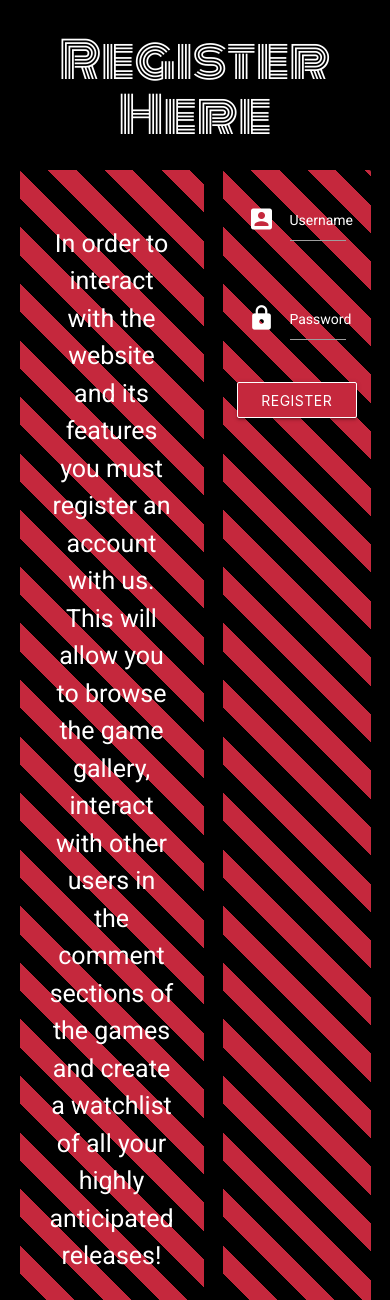
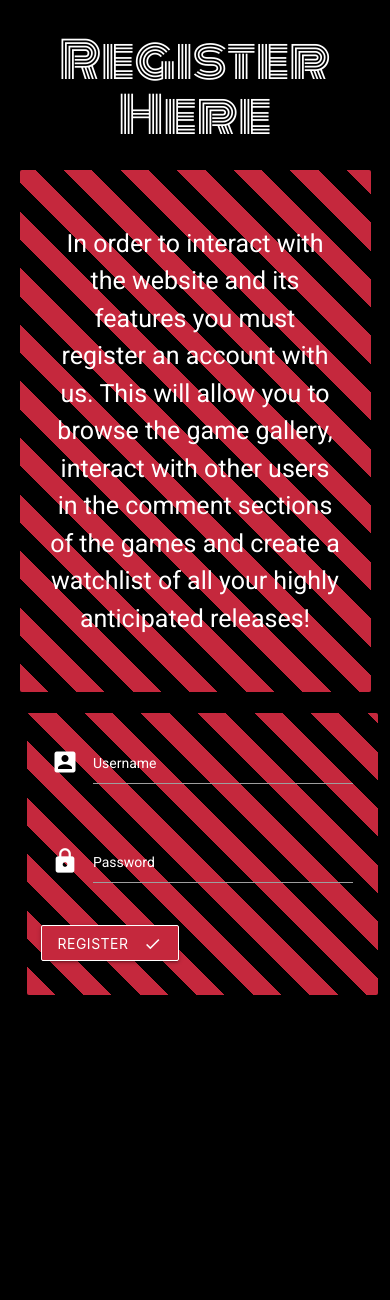
Before and after one commit to Ashwinreddy611/GameChat, a Flask app: page /register in a window 390 px wide. Shown: the part 56-1356 px from the top of the page. After the commit the page ends 1051 px from the top, so only its background shows below. Run offline with Flask 2, Linux system fonts and the light colour scheme; some libraries are stand-ins or nearby versions.

Commit message:
html validation of README complete and media query for register page

```diff
--- a/static/css/style.css
+++ b/static/css/style.css
@@ -153,3 +153,8 @@ body {
 }
 
 /* Media queries */
+@media(max-width: 576px){
+  #register-card {
+    display: block;
+}
+}
```
Also changed, not shown: README.md.
